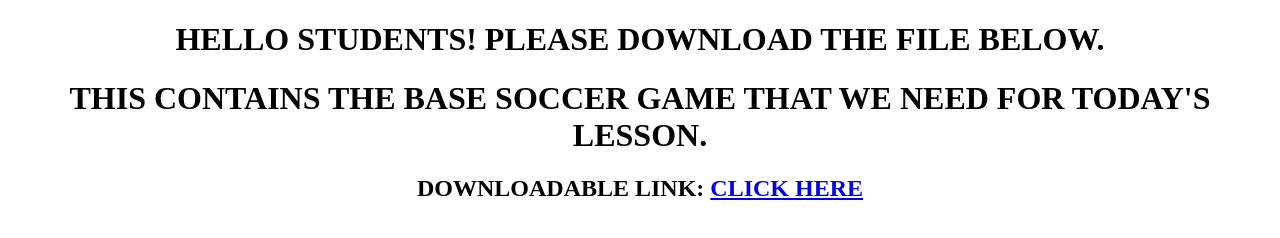
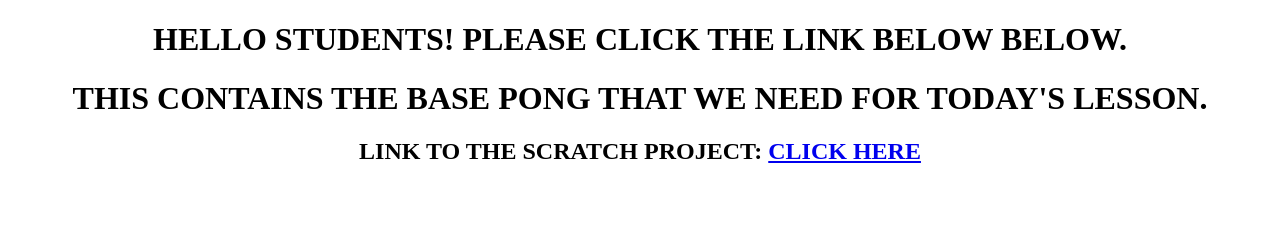
Before and after one commit to jesustgr/robloxSoccerGame, a plain HTML site: page index.html in a window 1280 px wide. Drawn offline with Linux system fonts and the light colour scheme.

Commit message:
change to pong

```diff
--- a/index.html
+++ b/index.html
@@ -3,11 +3,11 @@
 <head>
     <meta charset="UTF-8">
     <meta name="viewport" content="width=device-width, initial-scale=1.0">
-    <title>Soccer Game Downlaod</title>
+    <title>SIMPLE PONG GAME</title>
 </head>
 <body>
-    <h1 style="text-align: center;">HELLO STUDENTS! PLEASE DOWNLOAD THE FILE BELOW.</h1>
-    <h1 style="text-align: center;">THIS CONTAINS THE BASE SOCCER GAME THAT WE NEED FOR TODAY'S LESSON.</h1>
-    <h2 style="text-align: center;">DOWNLOADABLE LINK: <a href="assets\Episode00.rbxl" download>CLICK HERE</a></h2>
+    <h1 style="text-align: center;">HELLO STUDENTS! PLEASE CLICK THE LINK BELOW BELOW.</h1>
+    <h1 style="text-align: center;">THIS CONTAINS THE BASE PONG THAT WE NEED FOR TODAY'S LESSON.</h1>
+    <h2 style="text-align: center;">LINK TO THE SCRATCH PROJECT: <a href="https://scratch.mit.edu/projects/1085901311" download>CLICK HERE</a></h2>
 </body>
 </html>
```
